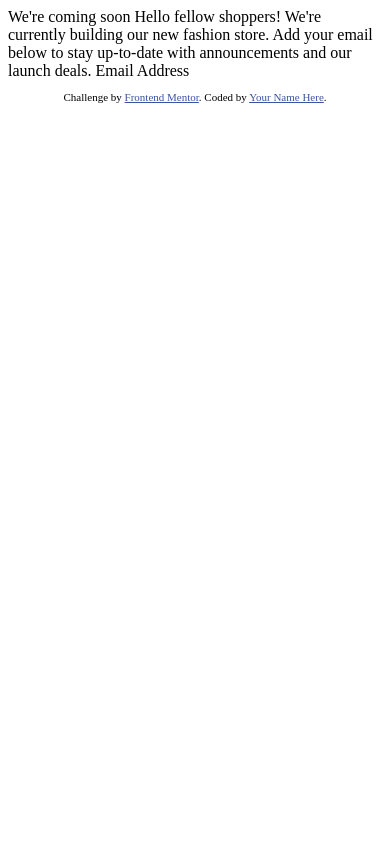
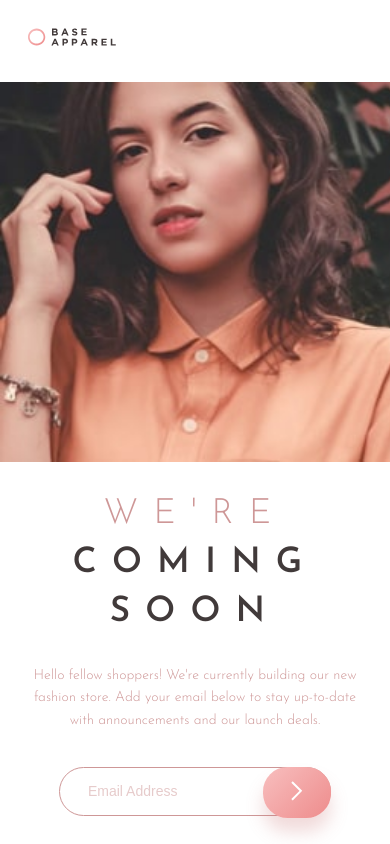
Before and after one commit to jljakin2/baseApparel, a plain HTML site: page index.html in a window 390 px wide. Drawn offline with Linux system fonts and the light colour scheme.

Commit message:
final responsive version

```diff
--- a/css/styles.css
+++ b/css/styles.css
@@ -0,0 +1,275 @@
+/* ===== BASE ===== */
+:root {
+  /* colors */
+  --desat-red: hsl(0, 36%, 70%);
+  --soft-red: hsl(0, 93%, 68%);
+  --dark-grey-red: hsl(0, 6%, 24%);
+
+  /* gradients */
+  --white-gradient: linear-gradient(
+    135deg,
+    hsl(0, 0%, 100%),
+    hsl(0, 100%, 98%)
+  );
+  --pink-gradient: linear-gradient(135deg, hsl(0, 80%, 86%), hsl(0, 74%, 74%));
+
+  /* font weights */
+  --light: 300;
+  --medium: 400;
+  --bold: 600;
+}
+
+*,
+*::before,
+*::after {
+  margin: 0;
+  padding: 0;
+  box-sizing: inherit;
+}
+
+html {
+  font-size: 100%;
+  box-sizing: border-box;
+}
+
+body {
+  font-family: "Josefin Sans", sans-serif;
+  background-image: url(../images/bg-pattern-desktop.svg);
+  background-repeat: no-repeat;
+  background-size: calc(100% - 38.125rem);
+  width: 100vw;
+  height: 100vh;
+
+  display: flex;
+  position: relative;
+}
+
+/* ===== LAYOUT ===== */
+
+.logo-container {
+  margin-bottom: 8.5rem;
+  position: absolute;
+  left: 10rem;
+  top: 4rem;
+  z-index: 10;
+}
+
+.text-container {
+  width: calc(100% - 38.125rem);
+  padding: 4.0625rem 13.75rem 0 10.3125rem;
+
+  display: flex;
+  flex-direction: column;
+  justify-content: center;
+  transform: translateY(-2rem);
+}
+
+.img-container {
+  flex: 1;
+  height: 100%;
+  background-image: url(../images/hero-desktop.jpg);
+  background-size: cover;
+  background-repeat: no-repeat;
+}
+
+/* ===== COMPONENTS ===== */
+
+.header {
+  font-size: 4rem;
+  letter-spacing: 1.0825rem;
+  margin-bottom: 2rem;
+}
+
+.header--pink {
+  color: var(--desat-red);
+  font-weight: var(--light);
+  text-transform: uppercase;
+  display: block;
+}
+
+.header--bold {
+  color: var(--dark-grey-red);
+  font-weight: var(--bold);
+  text-transform: uppercase;
+  display: block;
+}
+
+.description {
+  color: var(--desat-red);
+  font-size: 1rem;
+  line-height: 1.6;
+  font-weight: var(--light);
+  max-width: 30rem;
+  margin-bottom: 2.5rem;
+}
+
+form {
+  position: relative;
+  width: 27.8125rem;
+}
+
+.email {
+  background: transparent;
+  min-width: 31rem;
+  height: 3.5rem;
+  border: 1px solid var(--desat-red);
+  border-radius: 1.75rem;
+  color: var(--dark-grey-red);
+  padding-left: 2rem;
+}
+
+.email:focus {
+  outline: none;
+}
+
+.email::placeholder {
+  color: var(--desat-red);
+  font-size: 1rem;
+  opacity: 0.5;
+}
+
+.error-sign {
+  position: absolute;
+  top: 1.05rem;
+  right: 4.5rem;
+  visibility: hidden;
+}
+
+.error-message {
+  font-size: 0.8125rem;
+  color: #f96464;
+  font-weight: var(--light);
+  position: absolute;
+  bottom: -1.3rem;
+  left: 2rem;
+  visibility: hidden;
+}
+
+.error-input {
+  border: 2px solid #f96464;
+}
+
+.show-error {
+  visibility: visible;
+}
+
+.btn {
+  position: absolute;
+  top: 0rem;
+  right: -3.19rem;
+  border: none;
+  background: var(--pink-gradient);
+  border-radius: 1.75rem;
+  padding: 1.05rem 3rem;
+  cursor: pointer;
+  box-shadow: 0 1rem 1.25rem 0 rgba(198, 110, 110, 0.25);
+}
+
+.btn:hover {
+  background: hsl(0, 80%, 86%);
+}
+
+.btn:focus {
+  box-shadow: 0 0 0 5px white, 0 0 0 10px hsl(0, 80%, 86%);
+  outline: none;
+}
+
+/* ===== ATTRIBUTION ===== */
+.attribution {
+  font-size: 11px;
+  text-align: center;
+}
+.attribution a {
+  color: hsl(228, 45%, 44%);
+}
+
+/* ===== MEDIA QUERIES ===== */
+@media only screen and (max-width: 87.5em) {
+  html {
+    font-size: 95%;
+  }
+}
+
+@media only screen and (max-width: 81.25em) {
+  html {
+    font-size: 90%;
+  }
+}
+
+@media only screen and (max-width: 75em) {
+  html {
+    font-size: 85%;
+  }
+
+  .btn {
+    padding: 0.9rem 3rem;
+  }
+
+  .email {
+    width: 20rem;
+  }
+}
+
+@media only screen and (max-width: 62.5em) {
+  html {
+    font-size: 87.5%;
+  }
+
+  body {
+    flex-direction: column;
+  }
+
+  .logo-container {
+    position: relative;
+    top: 0;
+    left: 0;
+    margin: 2rem 0 2.25rem 2rem;
+  }
+
+  .text-container {
+    order: 2;
+    width: 100%;
+    padding: 0 2rem;
+    text-align: center;
+    align-items: center;
+  }
+
+  .img-container {
+    order: 1;
+    width: 100%;
+    margin-bottom: 4rem;
+
+    background-image: url(../images/hero-mobile.jpg);
+    background-repeat: no-repeat;
+    background-size: cover;
+  }
+
+  .logo {
+    width: 6.25rem;
+    height: 1.305625rem;
+  }
+
+  .header {
+    font-size: 2.5rem;
+    line-height: 1.4;
+  }
+
+  form {
+    width: 19.4375rem;
+  }
+
+  .email {
+    min-width: 0;
+    width: 100%;
+  }
+
+  .btn {
+    padding: 1rem 2rem;
+    border-radius: 1.75rem;
+    right: 0;
+  }
+
+  .error-sign {
+    right: 5.5rem;
+  }
+}
--- a/index.html
+++ b/index.html
@@ -1,33 +1,51 @@
 <!DOCTYPE html>
 <html lang="en">
+
 <head>
   <meta charset="UTF-8">
-  <meta name="viewport" content="width=device-width, initial-scale=1.0"> <!-- displays site properly based on user's device -->
+  <meta name="viewport" content="width=device-width, initial-scale=1.0">
+  <!-- displays site properly based on user's device -->
 
+  <link rel="preconnect" href="https://fonts.gstatic.com">
+  <link href="https://fonts.googleapis.com/css2?family=Josefin+Sans:wght@300;400;600&display=swap" rel="stylesheet">
   <link rel="icon" type="image/png" sizes="32x32" href="./images/favicon-32x32.png">
+  <link rel="stylesheet" href="css/styles.css">
 
   <title>Frontend Mentor | Base Apparel coming soon page</title>
 
-  <!-- Feel free to remove these styles or customise in your own stylesheet 👍 -->
-  <style>
-    .attribution { font-size: 11px; text-align: center; }
-    .attribution a { color: hsl(228, 45%, 44%); }
-  </style>
 </head>
+
 <body>
+  <div class="logo-container">
+    <img src="./images/logo.svg" alt="brand logo" class="logo">
+  </div>
+  <div class="text-container">
+    <div class="header-container">
+      <h1 class="header"><span class="header--pink">We're</span> <span class="header--bold">coming<br>soon</span></h1>
+      <p class="description">Hello fellow shoppers! We're currently building our new fashion store.
+        Add your email below to stay up-to-date with announcements and our launch deals.</p>
+    </div>
+    <form action="#">
+      <input class="email" name="email" type="email" placeholder="Email Address" required>
+      <img class="error-sign" src="./images/icon-error.svg" alt="">
+      <button class="btn" type="submit">
+        <img class="arrow" src="./images/icon-arrow.svg" alt="">
+      </button>
+      <small class="error-message">Please provide a valid email</small>
+    </form>
+  </div>
+  <div class="img-container">
+    <!-- <img src="./images/hero-desktop.jpg" alt="model wearing product" class="hero-img"> -->
+  </div>
 
-  We're coming soon
-
-  Hello fellow shoppers! We're currently building our new fashion store.
-  Add your email below to stay up-to-date with announcements and our launch deals.
-
-  Email Address
-
-  <footer>
+  <!-- <footer>
     <p class="attribution">
       Challenge by <a href="https://www.frontendmentor.io?ref=challenge" target="_blank">Frontend Mentor</a>.
       Coded by <a href="#">Your Name Here</a>.
     </p>
-  </footer>
+  </footer> -->
+
+  <script src="./index.js"></script>
 </body>
+
 </html>
--- /dev/null
+++ b/index.js
@@ -0,0 +1,17 @@
+const email = document.querySelector(".email");
+const errorSign = document.querySelector(".error-sign");
+const errorMessage = document.querySelector(".error-message");
+
+email.addEventListener("invalid", (event) => {
+  event.preventDefault();
+
+  errorSign.classList.add("show-error");
+  errorMessage.classList.add("show-error");
+  email.classList.add("error-input");
+});
+
+email.addEventListener("keydown", () => {
+  errorSign.classList.remove("show-error");
+  errorMessage.classList.remove("show-error");
+  email.classList.remove("error-input");
+});
```
